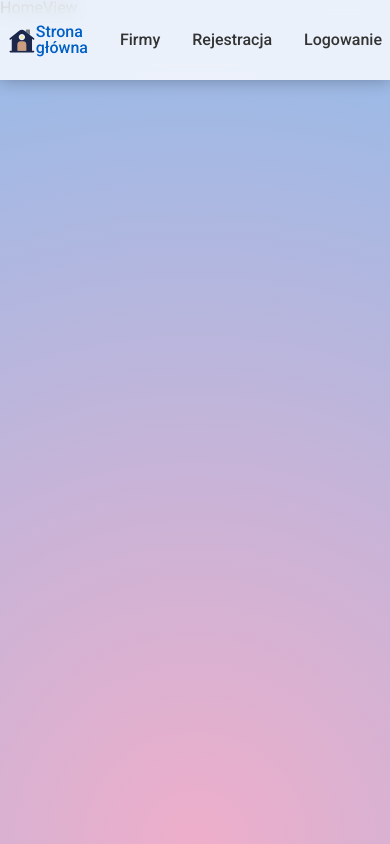
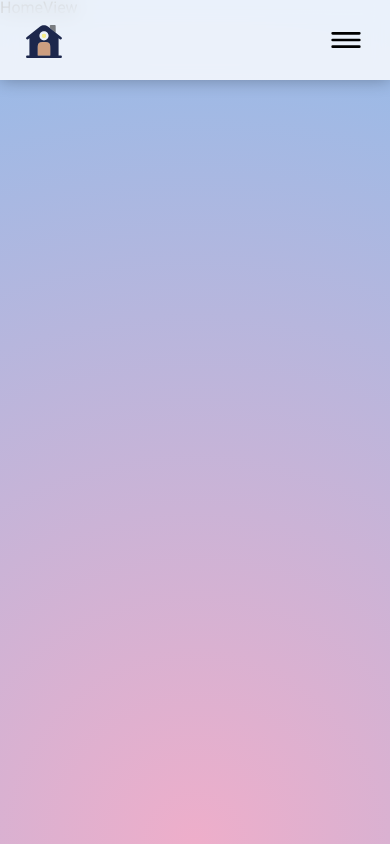
Before and after one commit to SatroPrzem/catalog-frontend, a Vue app: page / in a window 390 px wide. Shown: the top 844 px of the page. Built offline with nearby package versions, Linux system fonts and the light colour scheme; the HTML template or start-up script is replaced by a standard one.

Commit message:
add svgHamburger

```diff
--- a/src/components/AppHeader/AppHeader.vue
+++ b/src/components/AppHeader/AppHeader.vue
@@ -1,10 +1,13 @@
 <template>
   <header :class="{ hide }">
     <div class="nav-container">
-      <div class="logo-wrapper" @click="goHome">
+      <div class="svg-wrapper" @click="goHome">
         <SvgHome :class="{ active }" />
       </div>
-      <nav>
+      <div class="svg-wrapper nav-icon" @click="toggleMenu">
+        <SvgHamburger class="nav-hamburger" :class="{ active: mobileMenuOpen }" />
+      </div>
+      <nav :class="{ mobileMenuOpen }">
         <RouterLink class="link" to="/">Strona główna</RouterLink>
         <RouterLink class="link" to="/companies">Firmy</RouterLink>
         <RouterLink class="link" to="/register">Rejestracja</RouterLink>
@@ -19,8 +22,10 @@ import { useScroll } from '@vueuse/core'
 import { computed, ref, watch } from 'vue'
 import { useRoute } from 'vue-router'
 
-import SvgHome from '@/components/AppHeader/SvgHome.vue'
 import { useGoHome } from '@/composables/useGoHome'
+
+import SvgHamburger from './SvgHamburger.vue'
+import SvgHome from './SvgHome.vue'
 
 const route = useRoute()
 
@@ -30,40 +35,41 @@ const { y } = useScroll(window)
 
 const hide = ref(false)
 
+const mobileMenuOpen = ref(false)
+
+const toggleMenu = () => (mobileMenuOpen.value = !mobileMenuOpen.value)
+
 const active = computed(() => route.path === '/')
 
 watch(y, (newY, oldY) => {
-  if (newY > oldY && newY > 100) {
-    hide.value = true
-  } else {
-    hide.value = false
-  }
+  hide.value = newY > oldY && newY > 100 && !mobileMenuOpen.value
 })
 </script>
 
 <style scoped lang="scss">
 header {
   --header-height: 80px;
+  --shadow-radius: 16px;
+  --background-color: #ffffffcc;
 
-  position: fixed;
+  position: absolute;
   top: 0;
   left: 0;
   width: 100%;
   height: var(--header-height);
   box-sizing: border-box;
-  transition: top 0.3s ease;
   display: flex;
   align-items: center;
   justify-content: center;
-  margin-bottom: 2rem;
   padding: 0.5rem;
-  background: #ffffffcc;
+  background-color: var(--background-color);
   backdrop-filter: blur(10px);
   -webkit-backdrop-filter: blur(10px);
-  box-shadow: 0 0 16px #0000004d;
+  box-shadow: 0 0 var(--shadow-radius) #0000004d;
+  transition: top 0.3s ease;
 
   &.hide {
-    top: calc(-1 * var(--header-height));
+    top: calc(-1 * (var(--header-height) + var(--shadow-radius)));
   }
 
   & > .nav-container {
@@ -74,10 +80,14 @@ header {
     max-width: 1280px;
     padding: 0 1rem;
 
-    & > .logo-wrapper {
+    & > .svg-wrapper {
       width: 40px;
       height: 40px;
       cursor: pointer;
+    }
+
+    & > .nav-icon {
+      display: none;
     }
 
     & > nav {
@@ -105,5 +115,35 @@ header {
       }
     }
   }
+
+  @media (max-width: 768px) {
+    & > .nav-container {
+      & > .nav-icon {
+        display: flex;
+      }
+
+      & > nav {
+        position: fixed;
+        top: calc(var(--header-height) - 400vh);
+        left: 0;
+        display: flex;
+        flex-direction: column;
+        background-color: var(--background-color);
+        box-shadow: 0 calc(var(--shadow-radius) / 2) var(--shadow-radius) #0000004d;
+        width: 100%;
+        padding: 1rem 0;
+        // transition: top 0.3s ease
+
+        &.mobileMenuOpen {
+          top: var(--header-height);
+        }
+
+        .link {
+          margin-bottom: 1rem;
+          font-size: 1.1rem;
+        }
+      }
+    }
+  }
 }
 </style>
--- /dev/null
+++ b/src/components/AppHeader/SvgHamburger.vue
@@ -0,0 +1,94 @@
+<template>
+  <svg viewBox="0 0 60 40">
+    <g stroke="#000" stroke-width="4" stroke-linecap="round" stroke-linejoin="round">
+      <path id="top-line" d="M10,10 L50,10 Z"></path>
+      <path id="middle-line" d="M10,20 L50,20 Z"></path>
+      <path id="bottom-line" d="M10,30 L50,30 Z"></path>
+    </g>
+  </svg>
+</template>
+
+<style scoped lang="scss">
+%hamburger-line {
+  transform-box: fill-box;
+  transform-origin: center;
+  transition:
+    transform 0.4s cubic-bezier(0.16, -0.88, 0.97, 0.53),
+    opacity 0.4s cubic-bezier(0.16, -0.88, 0.97, 0.53);
+}
+
+svg {
+  width: 100%;
+  height: 100%;
+}
+
+#top-line,
+#bottom-line,
+#middle-line {
+  @extend %hamburger-line;
+}
+
+.active {
+  #top-line {
+    transform: translateY(10px) rotate(-45deg) scale(0.9);
+  }
+
+  #bottom-line {
+    transform: translateY(-10px) rotate(45deg) scale(0.9);
+  }
+
+  #middle-line {
+    opacity: 0;
+  }
+}
+
+@keyframes up-rotate {
+  0% {
+    animation-timing-function: cubic-bezier(0.16, -0.88, 0.97, 0.53);
+    transform: translateY(0);
+  }
+
+  30% {
+    transform-origin: center;
+    animation-timing-function: cubic-bezier(0.34, 1.56, 0.64, 1);
+    transform: translateY(-10px);
+  }
+
+  100% {
+    transform-origin: center;
+    transform: translateY(-10px) rotate(45deg) scale(0.9);
+  }
+}
+
+@keyframes down-rotate {
+  0% {
+    animation-timing-function: cubic-bezier(0.16, -0.88, 0.97, 0.53);
+    transform: translateY(0);
+  }
+
+  30% {
+    transform-origin: center;
+    animation-timing-function: cubic-bezier(0.34, 1.56, 0.64, 1);
+    transform: translateY(10px);
+  }
+
+  100% {
+    transform-origin: center;
+    transform: translateY(10px) rotate(-45deg) scale(0.9);
+  }
+}
+
+@keyframes hide {
+  29% {
+    opacity: 1;
+  }
+
+  30% {
+    opacity: 0;
+  }
+
+  100% {
+    opacity: 0;
+  }
+}
+</style>
```
